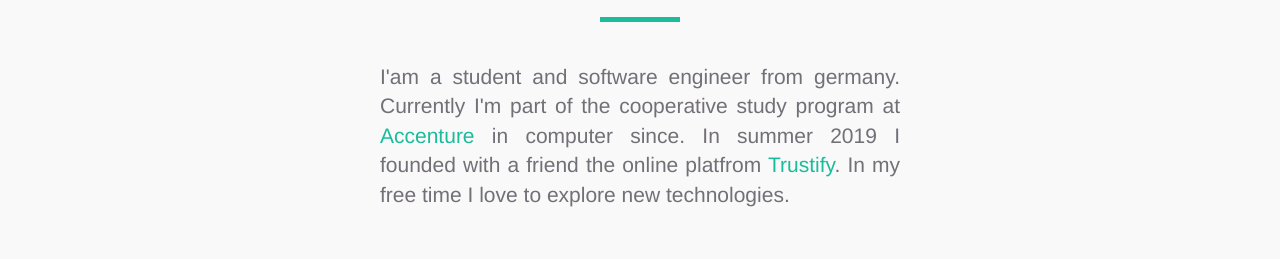
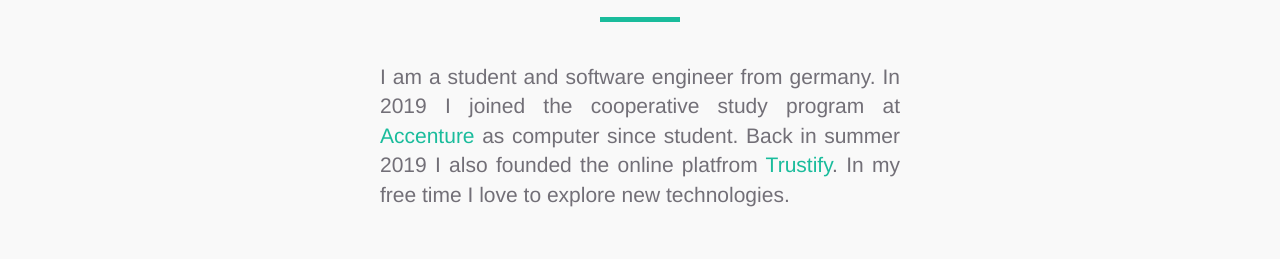
Before and after one commit to markus-codes/markus-codes.github.io, a plain HTML site: page index.html in a window 1280 px wide. Shown: the part 1106-1365 px from the top of the page. Drawn offline with nearby package versions, Linux system fonts and the light colour scheme.

Commit message:
fix: typos

```diff
--- a/index.html
+++ b/index.html
@@ -107,11 +107,11 @@
             <hr />
 
             <p class="lead">
-              I'am a student and software engineer from germany. Currently I'm
-              part of the cooperative study program at
-              <a href="https://accenture.com" target="_blank">Accenture</a> in
-              computer since. In summer 2019 I founded with a friend the online
-              platfrom
+              I am a student and software engineer from germany. In 2019 I
+              joined the cooperative study program at
+              <a href="https://accenture.com" target="_blank">Accenture</a> as
+              computer since student. Back in summer 2019 I also founded the
+              online platfrom
               <a href="https://trustify.ch" target="_blank">Trustify</a>. In my
               free time I love to explore new technologies.
             </p>
```
